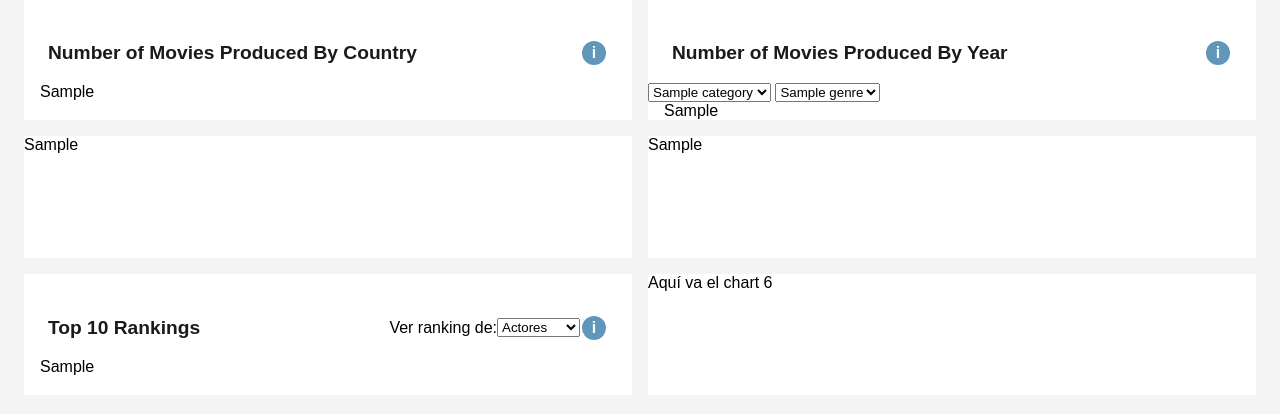
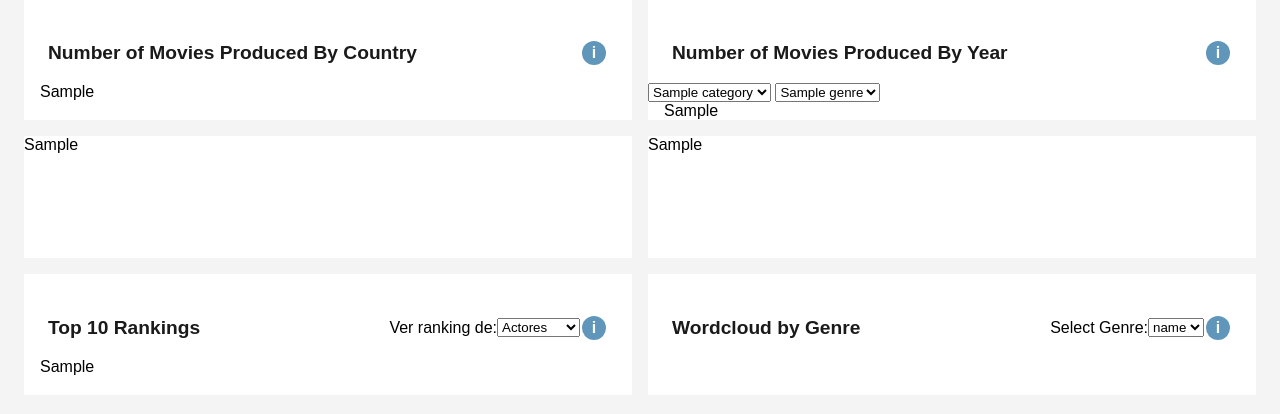
Before and after one commit to avillagran801/cinema-dashboard, a Flask app: template templates/dashboard.html in a window 1280 px wide. Shown: the part 174-588 px from the top of the page. Run offline with Flask 3, Linux system fonts and the light colour scheme; the template is opened without the code that fills it: most values are stand-ins (such as "Sample title", 1, 10 or a date in 2020); parts of the project's set-up code (start-up, migrations or seed data) failed here and were passed over.

Commit message:
WordCloud finished

```diff
--- a/app.py
+++ b/app.py
@@ -8,13 +8,13 @@ from charts.bar_chart import (
 )
 from charts.waffle_chart import create_waffle
 from charts.budget_chart import create_line_budget_revenue
+from charts.word_chart import generate_wordclouds_by_genre
 from data.selector_options import categories_list, genres_list, countries_list
 
 app = Flask(__name__)
 
 @app.route("/", methods=["GET"])
 def dashboard():
-
     choropleth_chart = create_choropleth()
     waffle_chart = create_waffle()
     revenue_budget_line_chart = create_line_budget_revenue()
@@ -23,20 +23,24 @@ def dashboard():
     actors_bar_chart = create_top10_actors_bar()
     writers_bar_chart = create_top10_writers_bar()
     directors_bar_chart = create_top10_directors_bar()
+    wordclouds = generate_wordclouds_by_genre()
+    initial_genre = next(iter(wordclouds.keys()))
 
     return render_template(
         "dashboard.html",
-    category_options=categories_list,
-    genre_options=genres_list,
-    country_options=countries_list,
+        category_options=categories_list,
+        genre_options=genres_list,
+        country_options=countries_list,
         choropleth_chart=choropleth_chart,
         waffle_chart=waffle_chart,
         revenue_budget_line_chart=revenue_budget_line_chart,
         releases_chart=releases_chart,
         actors_bar_chart=actors_bar_chart,
         writers_bar_chart=writers_bar_chart,
-        directors_bar_chart=directors_bar_chart
+        directors_bar_chart=directors_bar_chart,
+        wordclouds=wordclouds,
+        initial_genre=initial_genre
     )
 
 if __name__ == "__main__":
-  app.run()
+    app.run(debug=True)
--- a/templates/dashboard.html
+++ b/templates/dashboard.html
@@ -97,14 +97,30 @@
           </div>
         </div>
 
-        <!-- Chart 6 -->
         <div class="chart-container">
-          Aquí va el chart 6
+          <div class="chart-header">
+            <h3 class="chart-title">Wordcloud by Genre</h3>
+            <label for="genreWordSelect">Select Genre:</label>
+            <select id="genreWordSelect">
+              {% for genre in wordclouds.keys() %}
+                <option value="{{ genre }}">{{ genre }}</option>
+              {% endfor %}
+            </select>
+            <button class="info-button" onclick="showInfoDialog(
+              'Information',
+              'These wordclouds show the most common words in movie overviews for the selected genre.'
+            )">i</button>
+          </div>
+          <div class="chart-content">
+            {% for genre, img in wordclouds.items() %}
+              <div class="wordcloud-image" id="wordcloud-{{ genre }}" {% if genre != initial_genre %}style="display: none;"{% endif %}>
+                {{ img | safe }}
+              </div>
+            {% endfor %}
+          </div>
         </div>
-      </div>
-    </div>
 
-    <!-- Dialog component -->
+
     <div id="infoDialog" class="dialog-overlay">
       <div class="dialog-content">
         <button class="close-button" onclick="hideInfoDialog()">&times;</button>
@@ -113,7 +129,6 @@
       </div>
     </div>
 
-    <!-- Script to control the dialog and its content -->
     <script>
       function showInfoDialog(title, message) {
         document.getElementById('dialogTitle').textContent = title;
@@ -148,6 +163,16 @@
           document.getElementById('chartDirectors').style.display = 'block';
         }
       });
+
+      // Selector de género para wordcloud, lo mismo que el de barras, evita recargar la página
+      document.getElementById('genreWordSelect').addEventListener('change', function() {
+        const allClouds = document.getElementsByClassName('wordcloud-image');
+        for (let i = 0; i < allClouds.length; i++) {
+          allClouds[i].style.display = 'none';
+        }
+        const selected = this.value;
+        document.getElementById('wordcloud-' + selected).style.display = 'block';
+      });
     </script>
   </body>
 </html>
```
Also changed, not shown: charts/bar_chart.py (+18 -11 lines), charts/word_chart.py (added, +38 -0 lines), data/word_data.py (added, +13 -0 lines).
